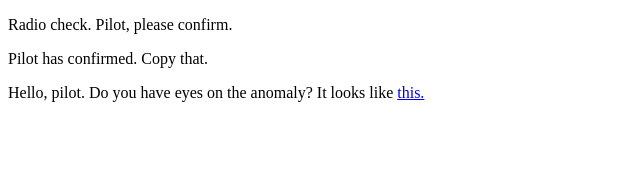
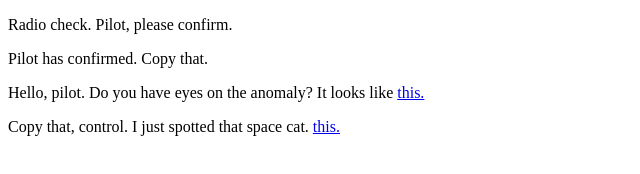
Before and after one commit to ydshiroma/communication-log, a plain HTML site: page index.html in a window 1280 px wide. Shown: the whole page, without its empty margins (0-640 px from the left). Drawn offline with Linux system fonts and the light colour scheme.

Commit message:
status change

```diff
--- a/index.html
+++ b/index.html
@@ -4,5 +4,6 @@
       <p>Radio check. Pilot, please confirm.</p>
       <p>Pilot has confirmed. Copy that.</p>
       <p>Hello, pilot. Do you have eyes on the anomaly? It looks like <a href="https://stock.adobe.com/search?k=space+cat">this.</a></p>
+      <p>Copy that, control. I just spotted that space cat. <a href="https://wallpaperaccess.com/full/439038.jpg">this.</a></p>
    </body>
 </html>
```
